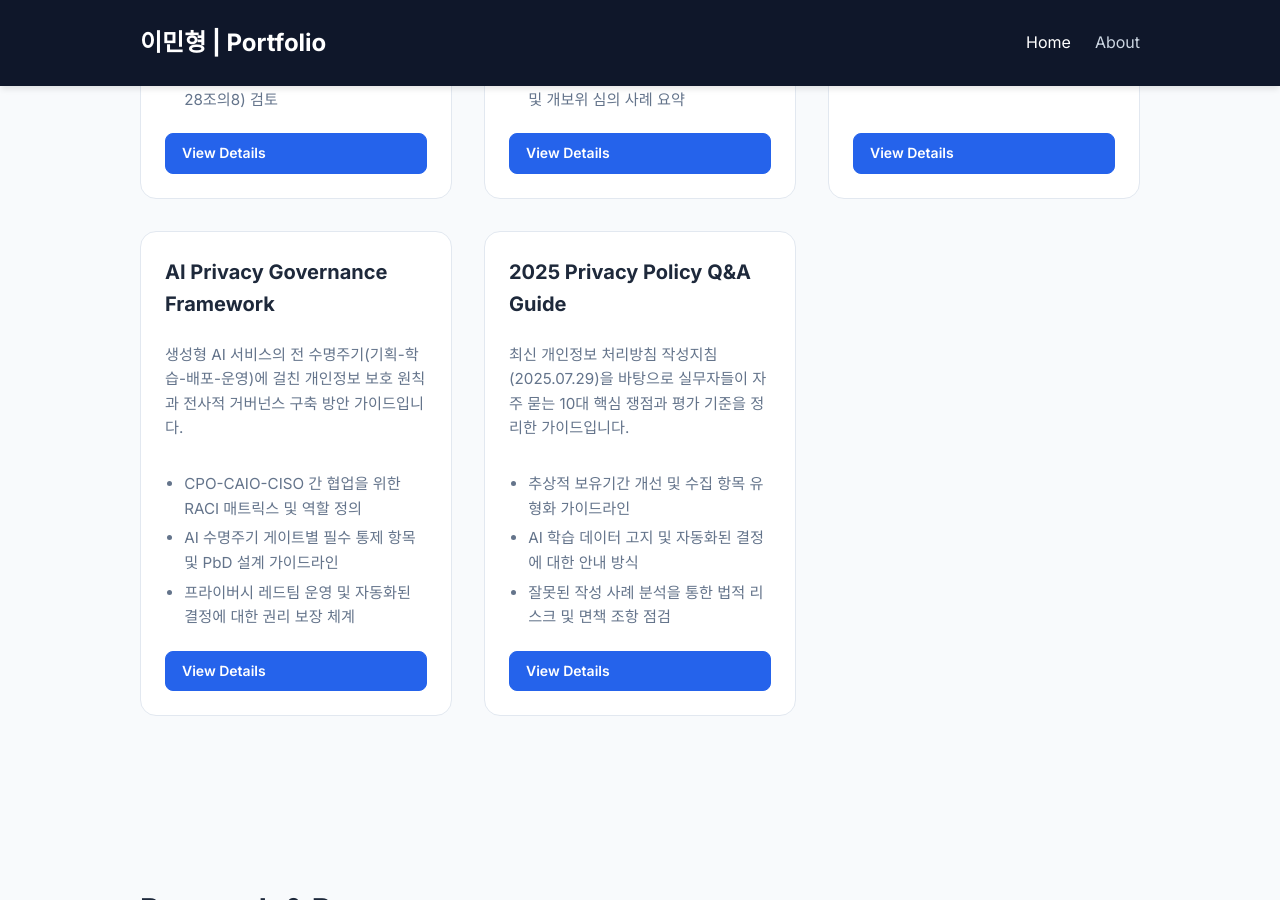
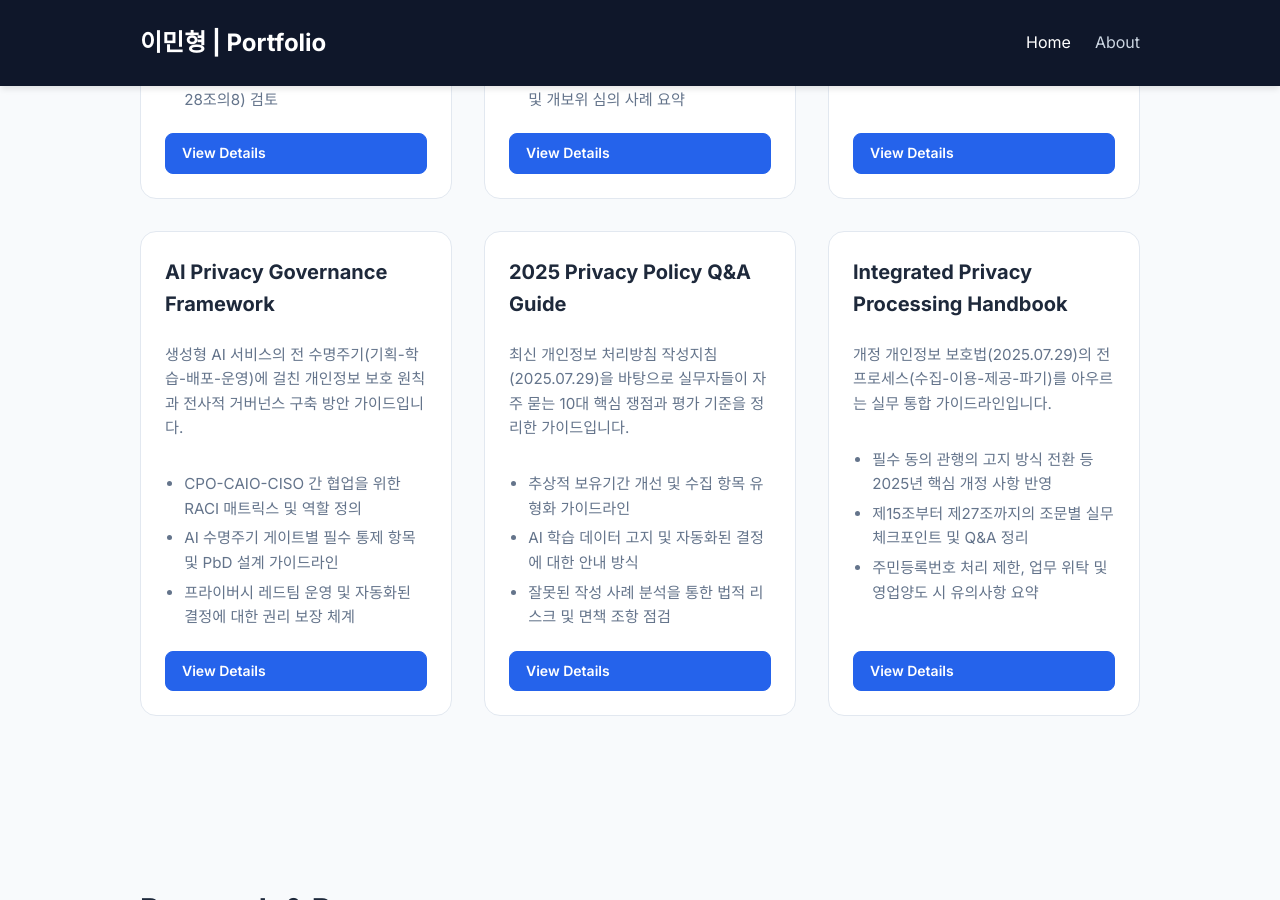
Before and after one commit to 971023als/971023als.github.io, a Jekyll site: the page built from index.md, in a window 1280 px wide and 900 px high, scrolled down 2785 px. Built offline with Jekyll 4.4.1, drawn with Linux system fonts in a browser that asks for light colours.

Commit message:
Add Integrated Privacy Processing Handbook project page

```diff
--- a/index.md
+++ b/index.md
@@ -235,6 +235,20 @@ title: "Home"
                 <a href="/projects/privacy-policy-guidelines-2025/" class="btn btn-small">View Details</a>
             </div>
         </div>
+        <div class="project-card">
+            <div class="project-info">
+                <h3>Integrated Privacy Processing Handbook</h3>
+                <p>
+                    개정 개인정보 보호법(2025.07.29)의 전 프로세스(수집-이용-제공-파기)를 아우르는 실무 통합 가이드라인입니다.
+                </p>
+                <ul class="project-points">
+                    <li>필수 동의 관행의 고지 방식 전환 등 2025년 핵심 개정 사항 반영</li>
+                    <li>제15조부터 제27조까지의 조문별 실무 체크포인트 및 Q&A 정리</li>
+                    <li>주민등록번호 처리 제한, 업무 위탁 및 영업양도 시 유의사항 요약</li>
+                </ul>
+                <a href="/projects/integrated-privacy-processing-guide/" class="btn btn-small">View Details</a>
+            </div>
+        </div>
     </div>
 </section>
 
```
Also changed, not shown: projects/integrated-privacy-processing-guide.md (added, +69 -0 lines), 2 other files.
